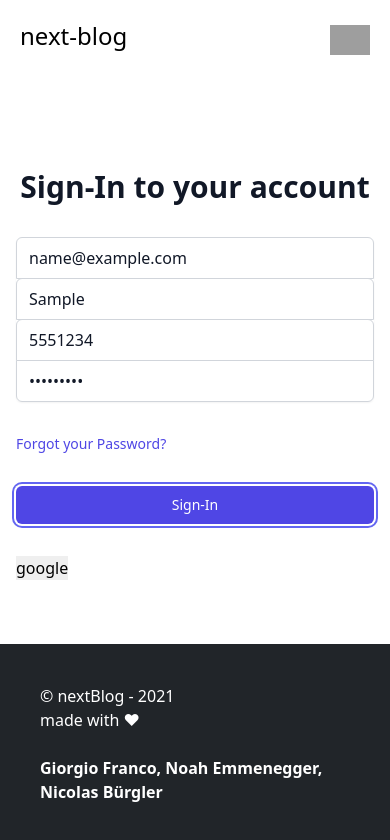
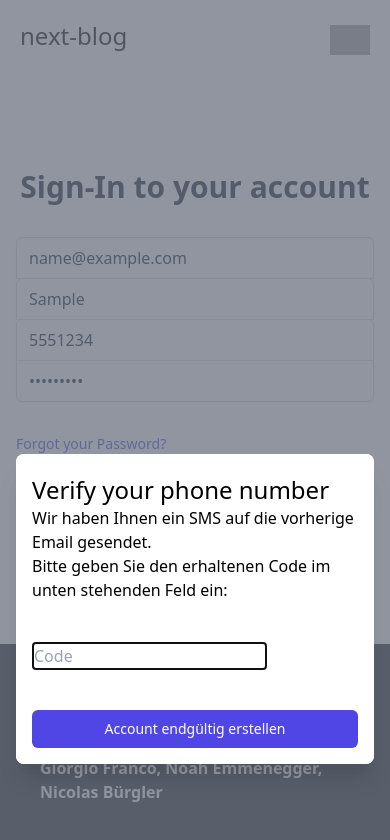
Before and after one commit to NoahEmmenegger/next-blog, a Next.js app: page /register in a window 390 px wide. Both pictures are taken after typing "name@example.com", "Sample", "5551234", "Sample123" into the empty fields and a click on the input "Sign-In". Shown: the top 840 px of the page. Built offline with nearby package versions, Linux system fonts and the light colour scheme; no server answers; grey boxes are pictures that could not be loaded.

Commit message:
verify phone number modal

```diff
--- a/pages/register.js
+++ b/pages/register.js
@@ -2,14 +2,18 @@ import { useAuth } from "../utils/auth";
 import { useRouter } from "next/router";
 import Auth from "../components/Auth";
 import { useState } from "react";
+import Modal from "../components/Modal";
 
 export default function Home() {
     const auth = useAuth();
     const router = useRouter();
 
     const [error, setError] = useState(null);
+    const [isModalOpen, setIsModalOpen] = useState(false);
 
     const signUp = ({ email, pass, phone, username }) => {
+        setIsModalOpen(true);
+        return;
         auth.signup(email, pass, phone, username)
             .then((user) => {
                 router.push("/dashboard");
@@ -22,6 +26,27 @@ export default function Home() {
 
     return (
         <>
+            <Modal isOpen={isModalOpen} onClose={() => setIsModalOpen(false)}>
+                <h1>Verify your phone number</h1>
+                <p>Wir haben Ihnen ein SMS auf die vorherige Email gesendet.</p>
+                <p>
+                    Bitte geben Sie den erhaltenen Code im unten stehenden Feld
+                    ein:
+                </p>
+                <input
+                    type="text"
+                    placeholder="Code"
+                    className="my-10 border-2"
+                />
+                <input
+                    type="button"
+                    value="Account endgültig erstellen"
+                    className="btn"
+                    onClick={(event) => {
+                        console.log(event);
+                    }}
+                />
+            </Modal>
             <Auth onclick={signUp} isRegister error={error} />
         </>
     );
```
